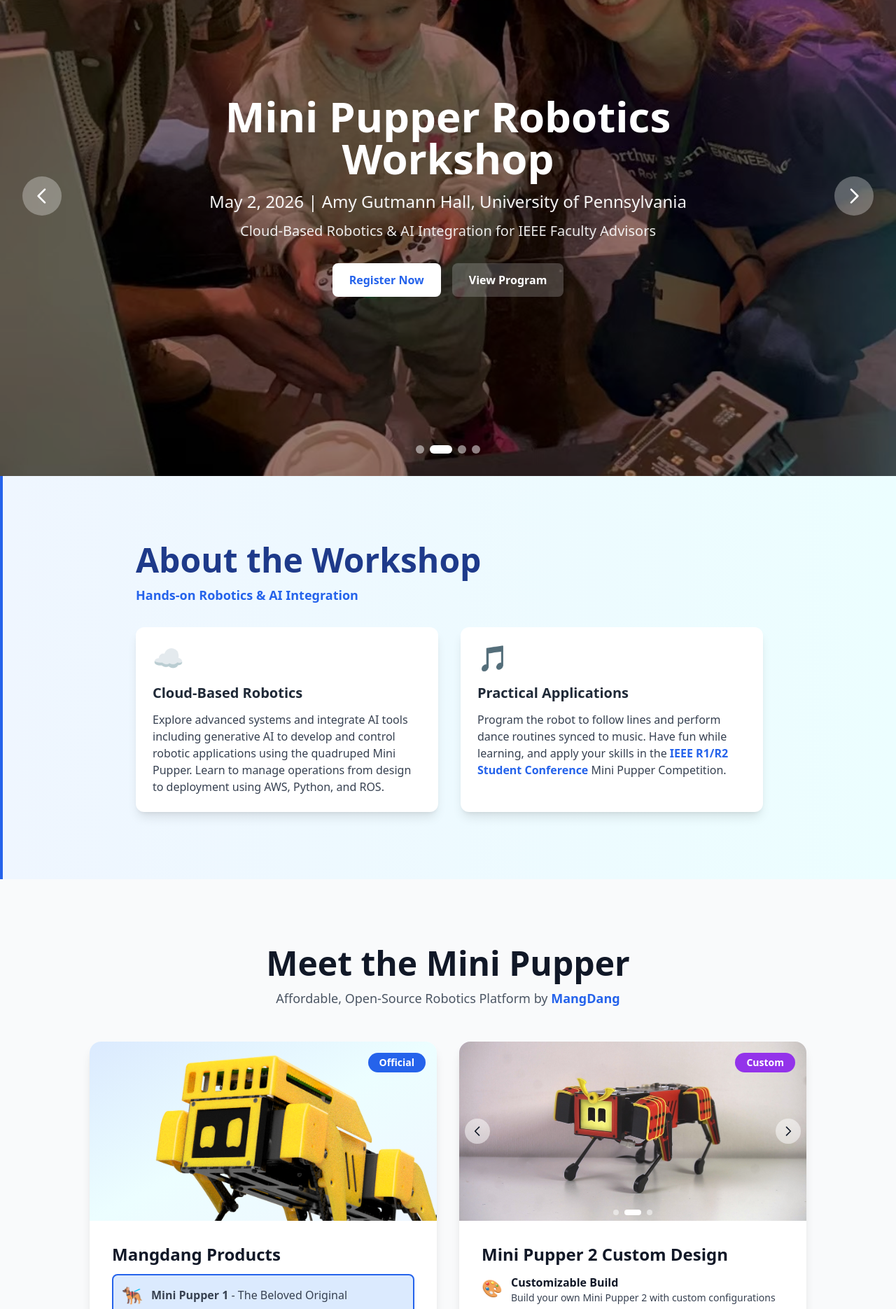
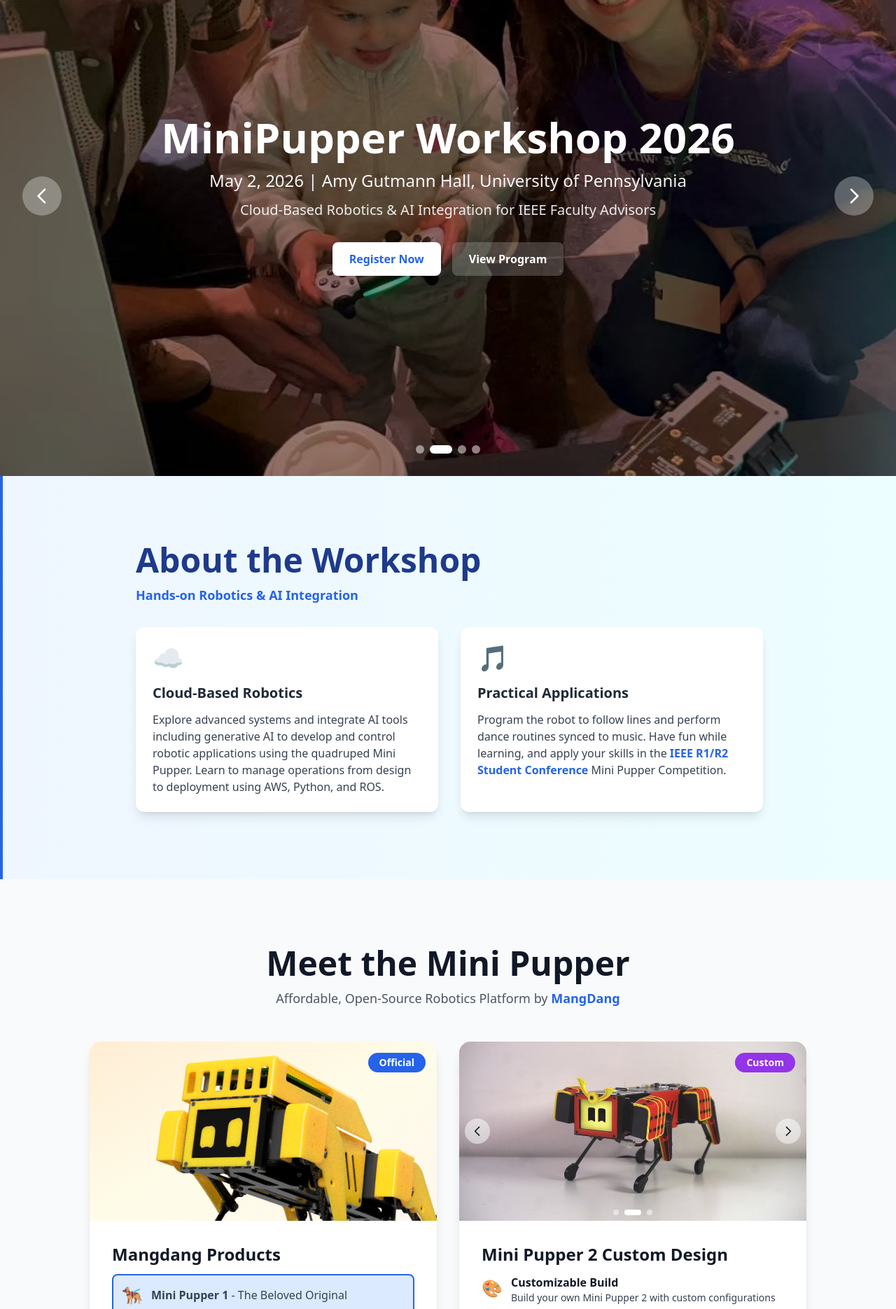
Before and after one commit to Rathtakrit/minipupperworkshop26, a React (Create React App) app: page /minipupperworkshop26/ in a window 1280 px wide. Shown: the part 200-2070 px from the top of the page at 70% size. Built offline with nearby package versions, Linux system fonts and the light colour scheme.

Commit message:
Final homepage polish: Update title, add dynamic product backgrounds, and replace fade with slide animations

```diff
--- a/src/pages/Home.jsx
+++ b/src/pages/Home.jsx
@@ -83,7 +83,7 @@ const Home = () => {
                     src={heroImages[currentImageIndex]}
                     alt="Hero"
                     className="absolute inset-0 w-full h-full object-cover"
-                    style={{ animation: 'fadeIn 0.8s ease-in-out' }}
+                    style={{ animation: 'slideIn 0.6s ease-in-out' }}
                 />
                 <div className="absolute inset-0 bg-black bg-opacity-40"></div>
 
@@ -122,7 +122,7 @@ const Home = () => {
                 </div>
 
                 <div className="container max-w-4xl mx-auto text-center relative z-10">
-                    <h1 className="text-4xl md:text-5xl lg:text-6xl font-bold mb-3 md:mb-4 text-glow animate-fade-in">Mini Pupper Robotics Workshop</h1>
+                    <h1 className="text-4xl md:text-5xl lg:text-6xl font-bold mb-3 md:mb-4 text-glow animate-fade-in">MiniPupper Workshop 2026</h1>
                     <p className="text-lg md:text-2xl mb-2 md:mb-3 opacity-95">May 2, 2026 | Amy Gutmann Hall, University of Pennsylvania</p>
                     <p className="text-base md:text-xl mb-6 md:mb-8 opacity-90">Cloud-Based Robotics & AI Integration for IEEE Faculty Advisors</p>
                     <div className="flex gap-3 md:gap-4 justify-center flex-wrap">
@@ -160,13 +160,19 @@ const Home = () => {
                     <div className="grid grid-cols-1 md:grid-cols-2 gap-8">
                         {/* Card 1: Mangdang Products */}
                         <div className="bg-white rounded-2xl shadow-lg hover:shadow-2xl transition-all duration-300 overflow-hidden group">
-                            <div className="h-64 bg-gradient-to-br from-blue-100 via-cyan-50 to-blue-50 flex items-center justify-center relative overflow-hidden">
+                            <div className={`h-64 flex items-center justify-center relative overflow-hidden transition-all duration-500 ${
+                                hoveredProduct === 0 ? 'bg-gradient-to-br from-orange-100 via-yellow-50 to-orange-50' :
+                                hoveredProduct === 1 ? 'bg-gradient-to-br from-blue-100 via-cyan-50 to-blue-50' :
+                                'bg-gradient-to-br from-green-100 via-emerald-50 to-green-50'
+                            }`}>
                                 <img
+                                    key={hoveredProduct}
                                     src={mangdangProductImages[hoveredProduct]}
                                     alt="Product"
                                     className={`transition-all duration-300 ${
                                         hoveredProduct === 1 ? 'h-full w-auto object-contain' : 'w-full h-full object-cover'
                                     }`}
+                                    style={{ animation: 'slideIn 0.5s ease-in-out' }}
                                 />
                                 <div className="absolute top-4 right-4 bg-blue-600 text-white px-4 py-1 rounded-full text-sm font-bold">Official</div>
                             </div>
@@ -214,7 +220,7 @@ const Home = () => {
                                     src={customDesignImages[customDesignIndex]}
                                     alt="Custom Design"
                                     className="w-full h-full object-cover"
-                                    style={{ animation: 'fadeIn 0.8s ease-in-out' }}
+                                    style={{ animation: 'slideIn 0.6s ease-in-out' }}
                                 />
                                 <div className="absolute top-4 right-4 bg-purple-600 text-white px-4 py-1 rounded-full text-sm font-bold">Custom</div>
 
@@ -336,9 +342,9 @@ const Home = () => {
                     </div>
                     <div className="grid grid-cols-1 md:grid-cols-2 gap-6">
                         {[
-                            { num: '1️⃣', title: 'Bring AI Back', desc: 'bring a hands-on robotics and AI class back to your university' },
-                            { num: '2️⃣', title: 'Understand', desc: 'leave with a clear understanding of curriculum structure, hardware requirements, software setup, and teaching strategies' },
-                            { num: '3️⃣', title: 'Train Student', desc: 'For those who are interested in AI and robotics' }
+                            { num: '1️⃣', title: 'Better Curriculum', desc: 'bring a hands-on robotics and AI class back to your university' },
+                            { num: '2️⃣', title: 'Understand Student', desc: 'leave with a clear understanding of hardware, software, and teaching strategies' },
+                            { num: '3️⃣', title: 'Train Student', desc: 'create a training program for those who are interested in AI and robotics' }
                         ].map((item, idx) => (
                             <div key={idx} className="bg-white p-6 rounded-xl shadow-md hover:shadow-lg transition-all border-l-4 border-green-500 group">
                                 <div className="flex items-start gap-4">
--- a/src/styles/globals.css
+++ b/src/styles/globals.css
@@ -19,6 +19,17 @@
         opacity: 0;
     }
     100% {
+        opacity: 1;
+    }
+}
+
+@keyframes slideIn {
+    0% {
+        transform: translateX(100%);
+        opacity: 0;
+    }
+    100% {
+        transform: translateX(0);
         opacity: 1;
     }
 }
```
